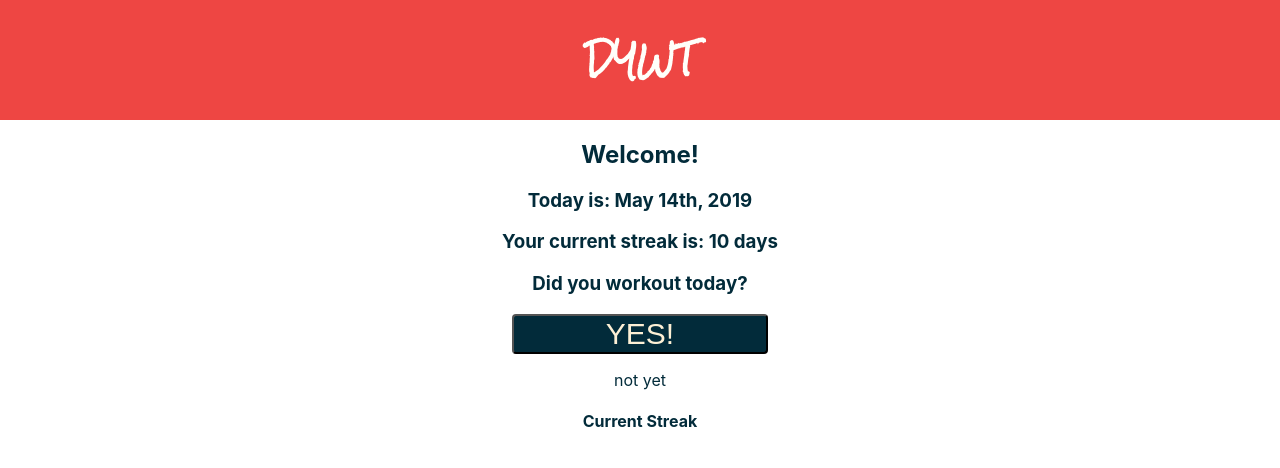
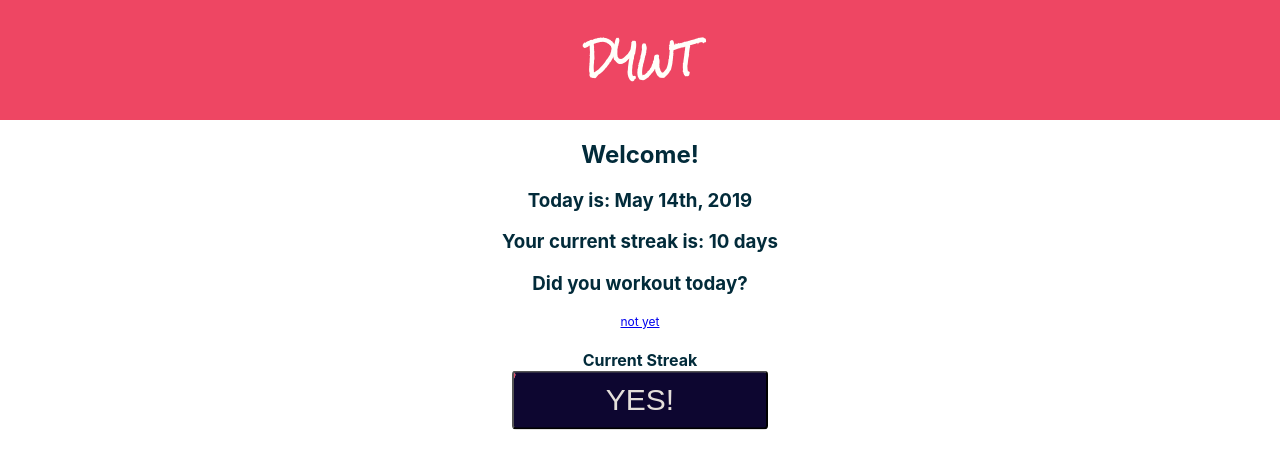
Before and after one commit to brittbmh/workout_tracker, a React (Create React App) app: page / in a window 1280 px wide. Shown: the top 468 px of the page. Built offline with nearby package versions, Linux system fonts and the light colour scheme.

Commit message:
add hover animation to yesButton

```diff
--- a/src/components/App/App.css
+++ b/src/components/App/App.css
@@ -4,7 +4,7 @@
 }
 
 .App-header {
-  background-color: rgb(238, 70, 67);
+  background-color: #EE4663;
   min-height: 60px;
   display: flex;
   flex-direction: column;
--- a/src/components/Question/Question.css
+++ b/src/components/Question/Question.css
@@ -1,15 +1,60 @@
 #yesButton {
-    background-color: #022B3A;
-    color: #FDF0D5;
+    background-color: #0D0630;
+    color: #E4DFDA;
     font-size: 30px;
     border-radius: 4px;
     width: 20%;
-    -webkit-transition-duration: 0.4s;
-    /* Safari */
-    transition-duration: 0.4s;
+    overflow: hidden;
+    transform: translate(-50%, -50%);
+    top: 50%;
+    left: 50%;
+    position: absolute;
+    padding: 10px 0 11px;
 }
 
-#yesButton:hover {
-    background-color: #FDF0D5;
+#yesButton span {
+    display: block;
+    position: relative;
+    z-index: 10;
+}
+
+#notYet {
+    font-size: 12px;
     color: #022B3A;
 }
+
+#yesButton:after, #yesButton:before {
+    padding: 18px 0 11px;
+    content: '';
+    position: absolute;
+    top: 0;
+    left: calc(-100% - 30px);
+    height: calc(100% - 29px);
+    width: calc(100% + 20px);
+    color: #fff;
+    border-radius: 4px;
+    transform: skew(-25deg);
+}
+
+#yesButton:after {
+    background: #fffffa;
+    transition: left 0.8s cubic-bezier(0.86, 0, 0.07, 1) 0.2s;
+    z-index: 0;
+    opacity: 0.8;
+}
+
+#yesButton:before {
+    background: #EE4663;
+    z-index: 5;
+    transition: left 1s cubic-bezier(0.86, 0, 0.07, 1);
+}
+
+#yesButton:hover:after {
+    left: calc(0% - 10px);
+    transition: left 0.8s cubic-bezier(0.86, 0, 0.07, 1);
+}
+
+#yesButton:hover:before {
+    left: calc(0% - 10px);
+    transition: left 1s cubic-bezier(0.86, 0, 0.07, 1);
+}
--- a/src/components/Question/Question.js
+++ b/src/components/Question/Question.js
@@ -17,9 +17,9 @@ class Question extends Component {
                     Did you workout today?
                 </h3>
                 <button id="yesButton" onClick={this.handleYes}>
-                        YES!
+                    <span>YES!</span>
                 </button>
-                <p><a>not yet</a></p>
+                <p id="notYet"><a href="#">not yet</a></p>
             </div>
         )
     }
```
